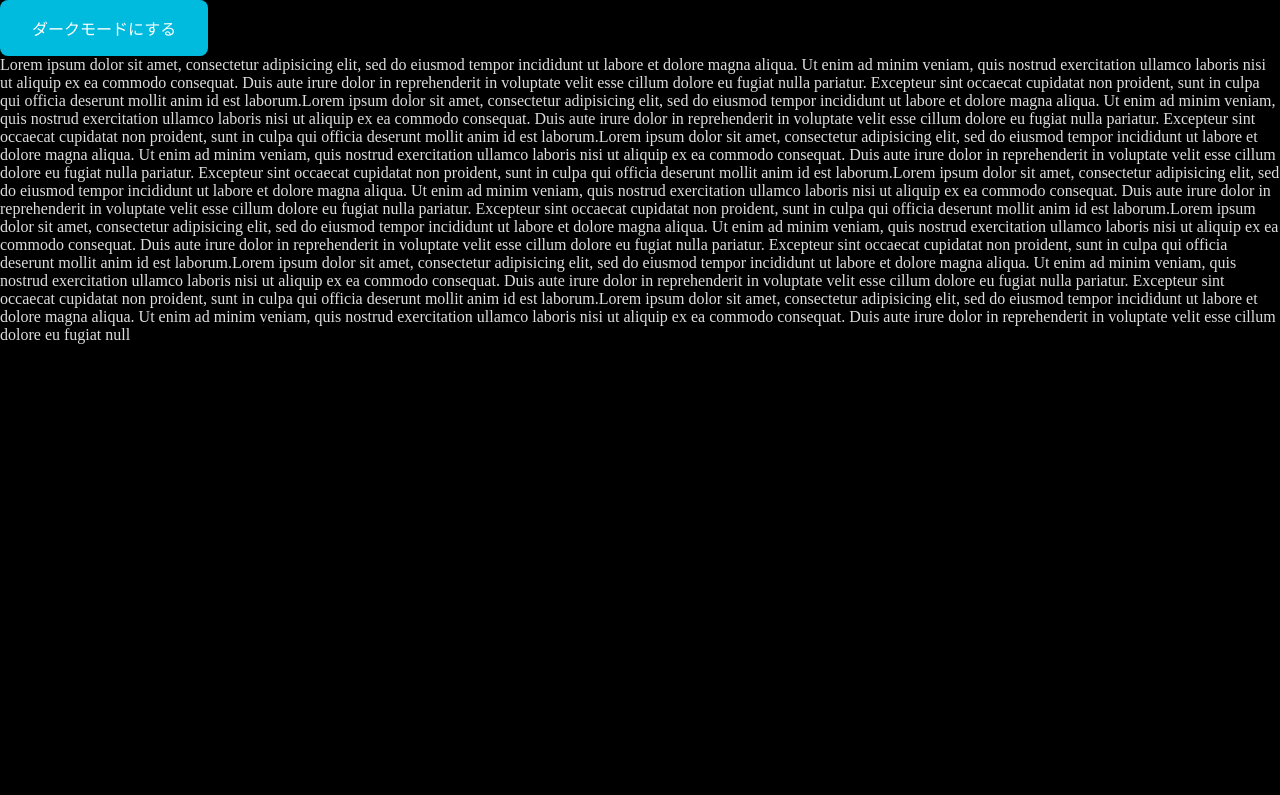
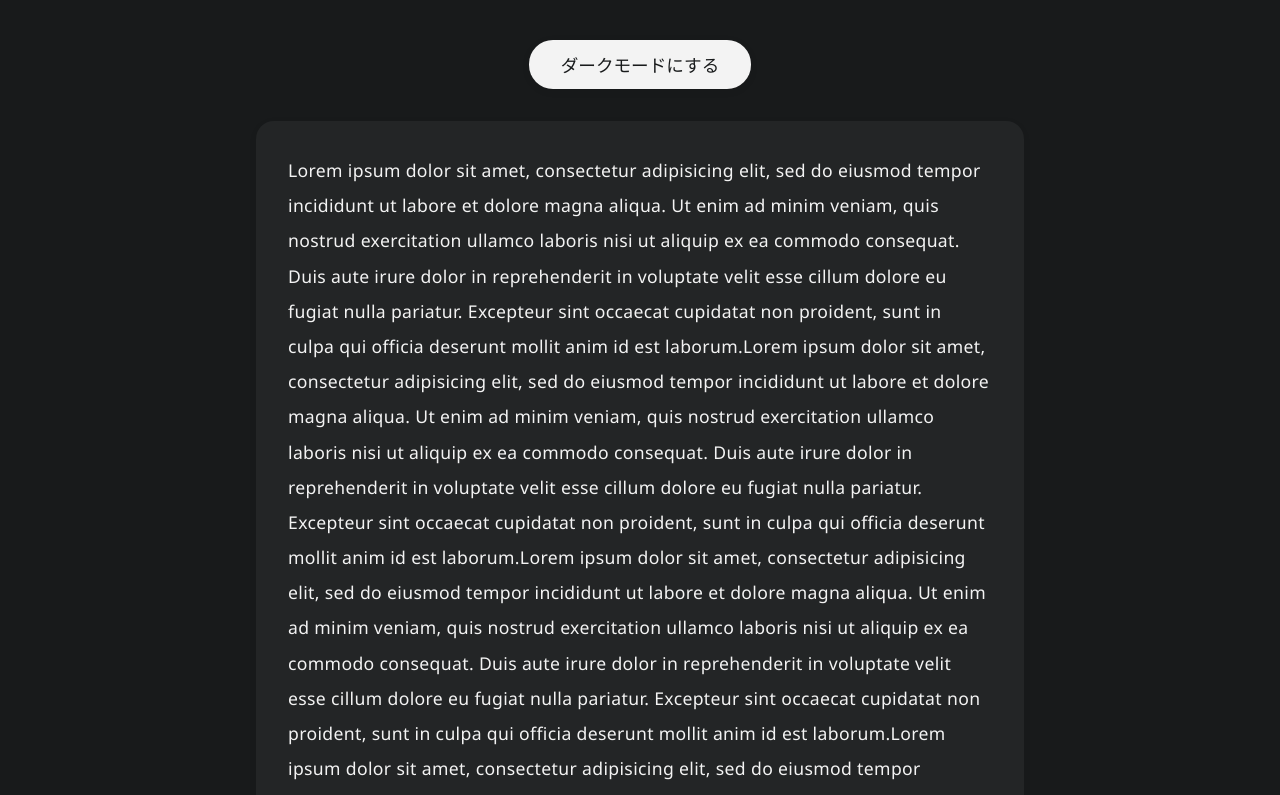
Before and after one commit to yume0222/javascript-event-practice, a plain HTML site: page index.html in a window 1280 px wide. Both pictures are taken after a click on the button "ダークモードにする". Shown: the top 795 px of the page. Drawn offline with Linux system fonts and the light colour scheme; some packages are replaced by stand-ins of ours.

Commit message:
feat: スクロール、ダークモード

```diff
--- a/css/style.css
+++ b/css/style.css
@@ -1,24 +1,66 @@
 @charset 'utf-8';
 
-.dark-theme {
-  background: #000000;
-  color: #ddd;
-}
-#dark-mode-btn {
-  padding: 1rem 2rem;
-  background: #0bd;
-  color: #fff;
-  border-radius: 8px;
+body {
+  font-family: 'Segoe UI', 'Hiragino Sans', 'Meiryo', sans-serif;
+  background: #f7f7f7;
+  color: #222;
+  margin: 0;
+  padding: 40px 0;
+  transition: background 0.3s, color 0.3s;
 }
 
-.alert {
-  color: #f66;
+#dark-mode-btn {
+  display: block;
+  margin: 0 auto 32px auto;
+  padding: 12px 32px;
+  font-size: 1.1rem;
+  border: none;
+  border-radius: 24px;
+  background: #222;
+  color: #fff;
+  cursor: pointer;
+  box-shadow: 0 2px 8px rgba(0,0,0,0.07);
+  transition: background 0.3s, color 0.3s, box-shadow 0.2s;
+}
+#dark-mode-btn:hover {
+  background: #444;
+  box-shadow: 0 4px 16px rgba(0,0,0,0.12);
+}
+p {
+  width: min(768px, calc(100% - 2rem));
+  margin: 0 auto;
+  font-size: 1.1rem;
+  line-height: 2;
+  letter-spacing: 0.02em;
+  background: #fff;
+  padding: 32px;
+  border-radius: 18px;
+  box-shadow: 0 2px 10px rgba(0,0,0,0.04);
+  transition: background 0.3s, color 0.3s;
 }
 
+/* スクロールバー */
 #bar {
   position: fixed;
   top: 0;
   left: 0;
   height: 10px;
-  background: #0bd;
+  background: #A9BA8E;
 }
+
+/* ダークモード */
+body.dark-theme {
+  background: #181a1b;
+  color: #f3f3f3;
+}
+body.dark-theme #dark-mode-btn {
+  background: #f3f3f3;
+  color: #181a1b;
+}
+body.dark-theme #dark-mode-btn:hover {
+  background: #e0e0e0;
+}
+body.dark-theme p {
+  background: #232526;
+  color: #f3f3f3;
+}
```
